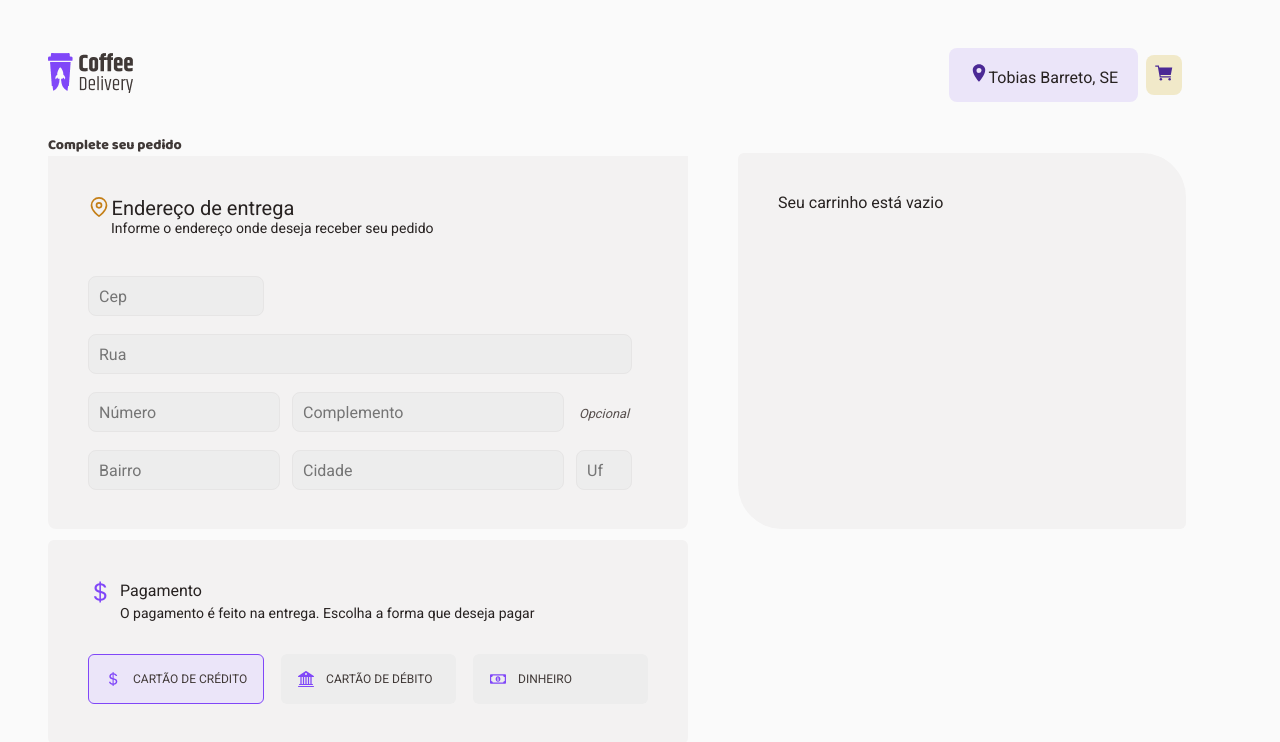
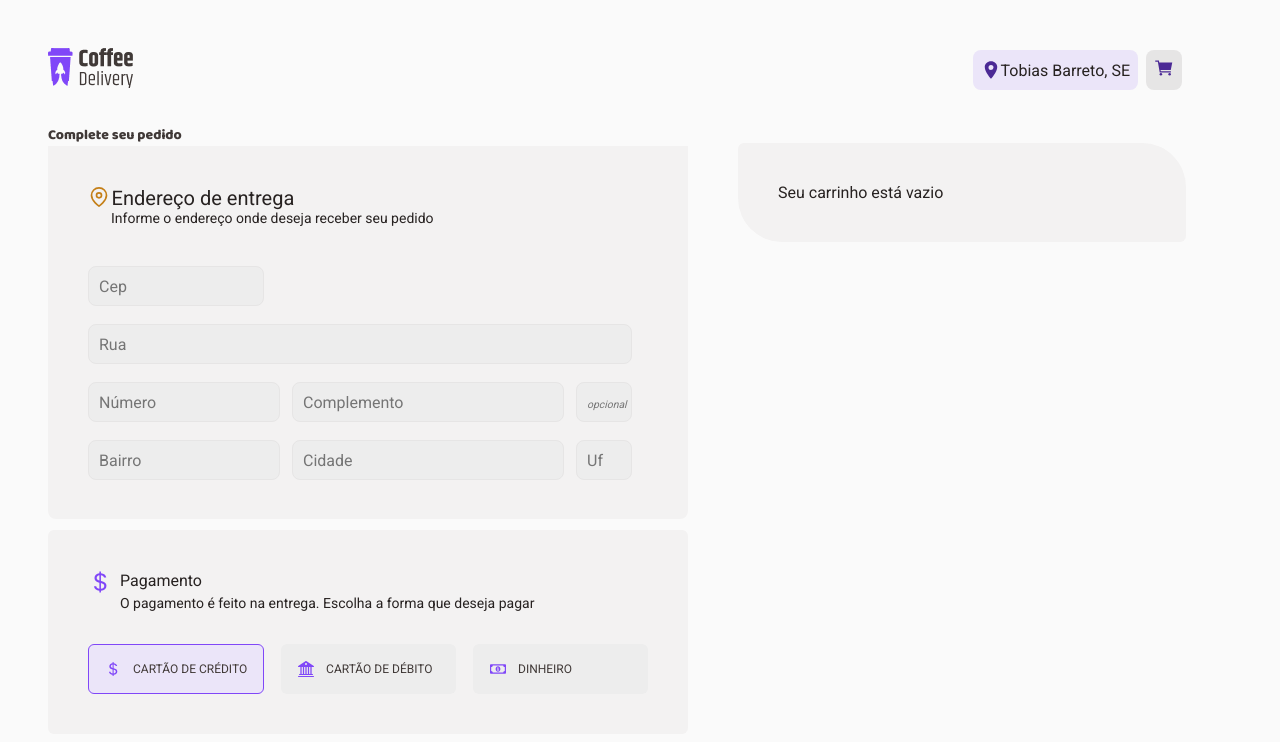
Before and after one commit to Jones-bass/coffe, a React (Vite) app: page /formulario in a window 1280 px wide. Shown: the top 742 px of the page. Built offline with nearby package versions, Linux system fonts and the light colour scheme.

Commit message:
Fatorando Form

```diff
--- a/src/@types/FormLogin.ts
+++ b/src/@types/FormLogin.ts
@@ -3,6 +3,8 @@ export interface IFormLogin {
   rua: string
   numero: number
   complemento: string | number
+  opcional: string | number
+
   bairro: string | number
   cidade: string | number
   uf: string
@@ -11,6 +13,7 @@ export interface IFormLogin {
 export const defaultValues: IFormLogin = {
   cep: '',
   rua: '',
+  opcional: '',
   numero: 0,
   complemento: '',
   bairro: '',
--- a/src/App.tsx
+++ b/src/App.tsx
@@ -12,7 +12,7 @@ export function App() {
   return (
     <UseCartContextProvider>
       <ThemeProvider theme={defaultTheme}>
-        <ToastContainer />
+        <ToastContainer position="top-center" />
         <BrowserRouter>
           <Router />
         </BrowserRouter>
--- a/src/components/Header/index.tsx
+++ b/src/components/Header/index.tsx
@@ -5,10 +5,10 @@ import { IoLocationSharp, IoCartSharp } from 'react-icons/io5'
 
 import LogoHeader from '../../assets/Logo.png'
 import { useContext } from 'react'
-import { UseContextCart } from '../../context/useCartContext'
+import { UseContextCard } from '../../context/useCartContext'
 
 export function Header() {
-  const { card } = useContext(UseContextCart)
+  const { card } = useContext(UseContextCard)
   const cardLength = card.length
 
   return (
--- a/src/components/Header/styles.ts
+++ b/src/components/Header/styles.ts
@@ -6,10 +6,7 @@ export const HeaderContainer = styled.header`
   max-width: 1134px;
   justify-content: space-between;
 `
-export const HeaderLogo = styled.div`
-  width: 60;
-  height: 90;
-`
+export const HeaderLogo = styled.div``
 
 export const HeaderInformation = styled.div`
   display: flex;
@@ -21,8 +18,13 @@ export const HeaderInformation = styled.div`
   > span {
     background-color: ${(porps) => porps.theme.purpleLight};
     border-radius: 8px;
+    align-items: center;
+    text-align: center;
     justify-content: space-between;
-    padding: 15px 20px 15px 20px;
+    width: 100%;
+    padding: 0.5rem;
+    height: 40px;
+    display: flex;
   }
 
   nav {
@@ -30,8 +32,23 @@ export const HeaderInformation = styled.div`
     justify-content: space-between;
     align-items: center;
 
+    span {
+      font-size: 14px;
+      position: absolute;
+      top: 75px;
+
+      width: 15px;
+      font-weight: bold;
+      height: 15px;
+      border-radius: 50%;
+      background-color: ${(porps) => porps.theme.yellowDark};
+      color: rgb(243, 241, 241);
+      align-items: center;
+      text-align: center;
+    }
+
     > a {
-      background-color: ${(porps) => porps.theme.yellowLight};
+      background-color: ${(porps) => porps.theme.button};
       border-radius: 8px;
       padding: 8px;
       cursor: pointer;
--- a/src/components/Input/index.tsx
+++ b/src/components/Input/index.tsx
@@ -4,7 +4,15 @@ import { IFormLogin } from '../../@types/FormLogin'
 import { InputContainer, InputText } from './styles'
 
 interface InputProps {
-  name: 'cep' | 'rua' | 'numero' | 'complemento' | 'bairro' | 'cidade' | 'uf'
+  name:
+    | 'cep'
+    | 'rua'
+    | 'numero'
+    | 'complemento'
+    | 'opcional'
+    | 'bairro'
+    | 'cidade'
+    | 'uf'
   className?: string
   control: Control<IFormLogin, any>
   placeholder: string
--- a/src/components/TotalCoffeeCard/index.tsx
+++ b/src/components/TotalCoffeeCard/index.tsx
@@ -7,7 +7,7 @@ import {
   CardPayment,
 } from './styles'
 import { useContext } from 'react'
-import { UseContextCart } from '../../context/useCartContext'
+import { UseContextCard } from '../../context/useCartContext'
 
 interface CartFormatted {
   id: number
@@ -25,7 +25,7 @@ interface CoffeeSelectedProps {
   item: CartFormatted
 }
 export function TotalCoffeeCard({ item }: CoffeeSelectedProps) {
-  const { removeCard, updateAmount } = useContext(UseContextCart)
+  const { removeCard, updateAmount } = useContext(UseContextCard)
 
   function handleRemoveCard(id: number) {
     removeCard(id)
--- a/src/components/TotalCoffeeContainer/index.tsx
+++ b/src/components/TotalCoffeeContainer/index.tsx
@@ -3,10 +3,10 @@ import { TotalCoffeeCard } from '../TotalCoffeeCard'
 
 import { TotalCoffeeItems } from '../TotalCoffeeItems'
 import { useContext } from 'react'
-import { UseContextCart } from '../../context/useCartContext'
+import { UseContextCard } from '../../context/useCartContext'
 
 export function TotalCoffeeContainer() {
-  const { card, priceFormattedAndSubTotal } = useContext(UseContextCart)
+  const { card, priceFormattedAndSubTotal } = useContext(UseContextCard)
 
   const itemExists = card.length
 
--- a/src/components/cardCoffee/index.tsx
+++ b/src/components/cardCoffee/index.tsx
@@ -12,14 +12,14 @@ import { IoCartSharp } from 'react-icons/io5'
 import { RiSubtractFill, RiAddFill } from 'react-icons/ri'
 import { ProductFormat } from '../../page/Home'
 import { ButtonCart } from '../ButtonCart'
-import { Card, UseContextCart } from '../../context/useCartContext'
+import { Card, UseContextCard } from '../../context/useCartContext'
 
 interface ProductsProps {
   product: ProductFormat
 }
 
 export function CardCoffee({ product }: ProductsProps) {
-  const { card, addCard } = useContext(UseContextCart)
+  const { card, addCard } = useContext(UseContextCard)
 
   const [amount, setAmount] = useState(1)
   const [isVisible, setIsVisible] = useState(false)
--- a/src/context/useCartContext.tsx
+++ b/src/context/useCartContext.tsx
@@ -3,7 +3,7 @@ import { toast } from 'react-toastify'
 import { Product } from '../@types/product'
 import { priceFormatter } from '../utils/priceFormatter'
 
-export interface IUseContextCartProvider {
+export interface IUseContextCardProvider {
   children: React.ReactNode
 }
 
@@ -16,7 +16,7 @@ interface CartFormatted extends Card {
   subTotal: string
 }
 
-interface IUseContextCart {
+interface IUseContextCard {
   addCard: (product: Card) => void
   priceFormattedAndSubTotal: CartFormatted[]
   removeCard: (id: number) => void
@@ -25,13 +25,13 @@ interface IUseContextCart {
   card: Card[]
 }
 
-export const UseContextCart = createContext<IUseContextCart>(
-  {} as IUseContextCart,
+export const UseContextCard = createContext<IUseContextCard>(
+  {} as IUseContextCard,
 )
 
 export const UseCartContextProvider = ({
   children,
-}: IUseContextCartProvider) => {
+}: IUseContextCardProvider) => {
   const [card, setCard] = useState<Card[]>(() => {
     const storageCard = localStorage.getItem('@CoffeeDelivery')
 
@@ -78,23 +78,23 @@ export const UseCartContextProvider = ({
     }
 
     setCard(cardCopy)
-    localStorage.setItem('@Coffee:card', JSON.stringify(cardCopy))
+    localStorage.setItem('@CoffeeDelivery', JSON.stringify(cardCopy))
   }
 
   function removeCard(id: number) {
-    const copyCart = [...card]
-    const productIndex = copyCart.findIndex((cartItem) => cartItem.id === id)
+    const copyCard = [...card]
+    const productIndex = copyCard.findIndex((cardItem) => cardItem.id === id)
 
     if (productIndex >= 0) {
-      copyCart.splice(productIndex, 1)
-      setCard(copyCart)
-      localStorage.setItem('@CoffeeDelivery:cart', JSON.stringify(copyCart))
+      copyCard.splice(productIndex, 1)
+      setCard(copyCard)
+      localStorage.setItem('@CoffeeDelivery', JSON.stringify(copyCard))
     } else {
       throw Error()
     }
   }
   return (
-    <UseContextCart.Provider
+    <UseContextCard.Provider
       value={{
         removeCard,
         addCard,
@@ -104,6 +104,6 @@ export const UseCartContextProvider = ({
       }}
     >
       {children}
-    </UseContextCart.Provider>
+    </UseContextCard.Provider>
   )
 }
--- a/src/page/Form/index.tsx
+++ b/src/page/Form/index.tsx
@@ -9,6 +9,7 @@ import {
   InputContainer,
   Container,
   ContainerText,
+  ContainerTotalCoffee,
 } from './styles'
 
 import { Input } from '../../components/Input'
@@ -73,7 +74,12 @@ export function Form() {
               control={control}
             />
 
-            <p>Opcional</p>
+            <Input
+              name="opcional"
+              className="opcional"
+              placeholder="opcional"
+              control={control}
+            />
 
             <Input
               name="bairro"
@@ -137,7 +143,9 @@ export function Form() {
           </ContainerPayment>
         </Container>
       </ContainerMain>
-      <TotalCoffeeContainer />
+      <ContainerTotalCoffee>
+        <TotalCoffeeContainer />
+      </ContainerTotalCoffee>
     </ContainerCads>
   )
 }
--- a/src/page/Form/styles.ts
+++ b/src/page/Form/styles.ts
@@ -11,6 +11,13 @@ export const InputContainer = styled.div`
     grid-auto-flow: dense;
     width: 560px;
     height: 216px;
+
+    @media (max-width: 720px) {
+      row-gap: 0rem;
+      width: 370px;
+      display: grid;
+      grid-template-columns: repeat(1, 1fr);
+    }
 
     p {
       font-style: italic;
@@ -30,12 +37,39 @@ export const InputContainer = styled.div`
     width: 11rem;
   }
 
+  .opcional ::placeholder {
+    font-style: italic;
+    font-size: 0.65rem;
+  }
+
   .rua {
     grid-column: 1 / 4;
   }
 
   .numero {
     grid-column: 1 / 2;
+  }
+
+  @media (max-width: 720px) {
+    .cep {
+      grid-column: 1/4;
+    }
+
+    .rua {
+      grid-column: 1/4;
+    }
+
+    .numero {
+      grid-column: 1/2;
+    }
+
+    .bairro {
+      grid-column: 1/3;
+    }
+
+    .cidade {
+      grid-column: 1/3;
+    }
   }
 `
 
@@ -56,6 +90,10 @@ export const ContainerMain = styled.main`
   margin: 32px 50px 0px 0px;
   border-radius: 8px;
   flex-wrap: wrap;
+
+  @media (max-width: 720px) {
+    width: 420px;
+  }
 
   > p {
     font-family: 'Baloo 2';
@@ -87,6 +125,11 @@ export const ContainerPayment = styled.div`
   p {
     margin-left: 23px;
     font-size: 14px;
+  }
+
+  @media (max-width: 720px) {
+    display: grid;
+    grid-template-columns: repeat(1, 1fr);
   }
 `
 
@@ -122,3 +165,9 @@ export const ContainerText = styled.div`
     color: ${(props) => props.theme.title};
   }
 `
+
+export const ContainerTotalCoffee = styled.div`
+  @media (max-width: 720px) {
+    margin-top: 12rem;
+  }
+`
```
